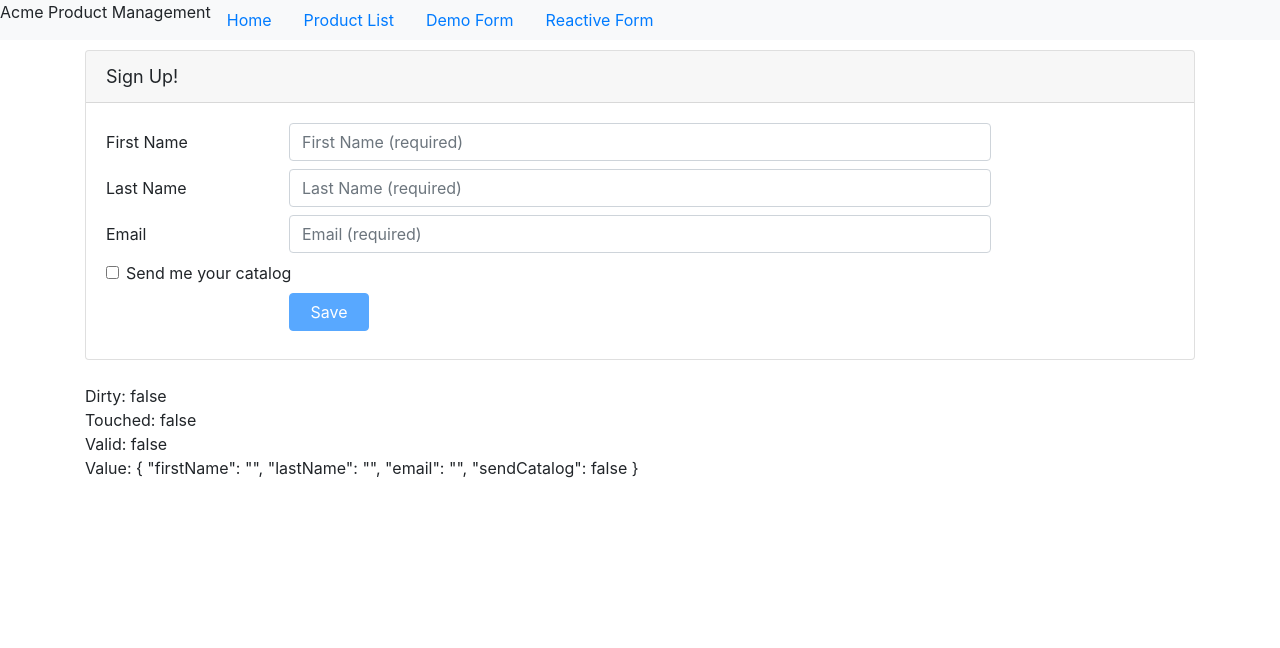
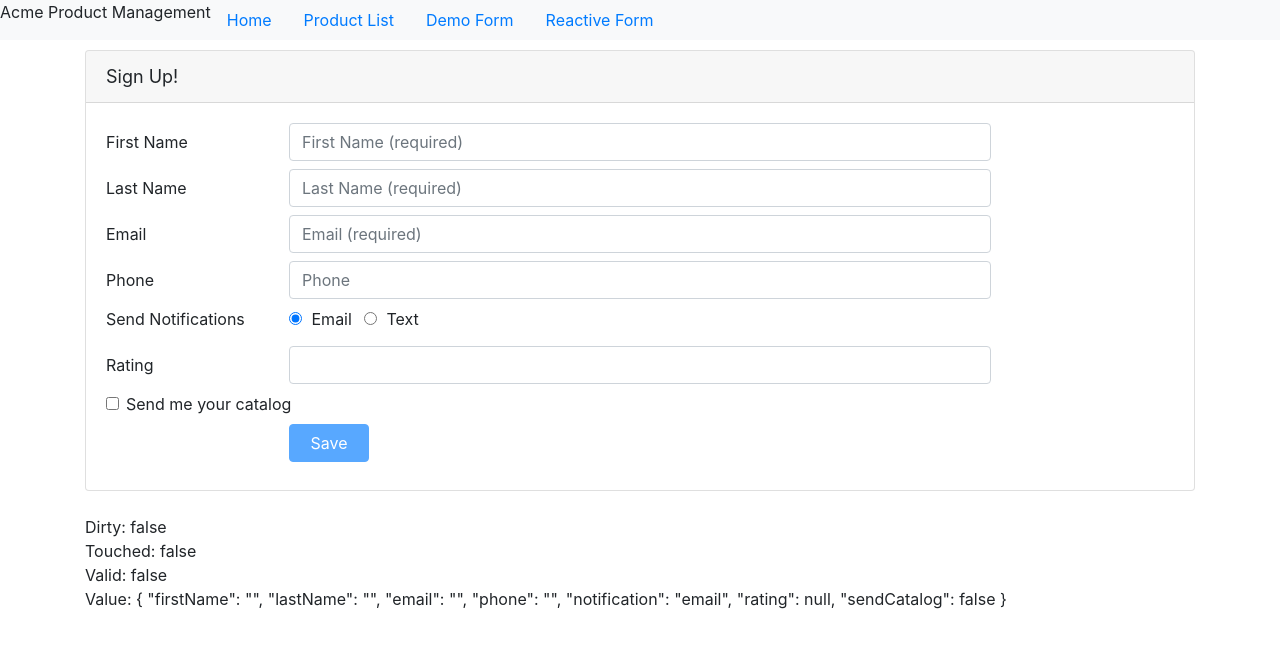
Before and after one commit to RahulKumarParihar/APM, an Angular app: page /reactiveform in a window 1280 px wide. Shown: the top 648 px of the page. Built offline with nearby package versions, Linux system fonts and the light colour scheme.

Commit message:
Adding Reactive form with validation

```diff
--- a/package.json
+++ b/package.json
@@ -3,7 +3,7 @@
   "version": "0.0.0",
   "scripts": {
     "ng": "ng",
-    "start": "ng serve",
+    "start": "ng serve -o",
     "build": "ng build",
     "test": "ng test",
     "lint": "ng lint",
--- a/src/app/app.module.ts
+++ b/src/app/app.module.ts
@@ -1,5 +1,5 @@
 import { BrowserModule } from '@angular/platform-browser';
-import { FormsModule } from '@angular/forms';
+import { FormsModule, ReactiveFormsModule } from '@angular/forms';
 import { NgModule } from '@angular/core';
 import { HttpClientModule } from '@angular/common/http';
 
@@ -16,19 +16,22 @@
 
 @NgModule({
   declarations: [
-    AppComponent, ProductListComponent, ConvertToSpacePipe, StarComponent, ProductDetailComponent, WelcomeComponent, DemoformComponent, ReactiveDemoComponent
+    AppComponent, ProductListComponent, ConvertToSpacePipe, StarComponent,
+    ProductDetailComponent, WelcomeComponent, DemoformComponent, ReactiveDemoComponent
   ],
   imports: [
-    BrowserModule, FormsModule, HttpClientModule, RouterModule.forRoot([
-      {path: 'products', component: ProductListComponent},
-      {path: 'products/:id',
+    BrowserModule, FormsModule, ReactiveFormsModule, HttpClientModule, RouterModule.forRoot([
+      { path: 'products', component: ProductListComponent },
+      {
+        path: 'products/:id',
         canActivate: [ProductDetailGuard],
-        component: ProductDetailComponent},
-      {path: 'demoform', component: DemoformComponent},
-      {path: 'reactiveform', component: ReactiveDemoComponent},
-      {path: 'welcome', component: WelcomeComponent},
-      {path: '', redirectTo: 'welcome', pathMatch: 'full'},
-      {path: '**', redirectTo: 'welcome', pathMatch: 'full'}
+        component: ProductDetailComponent
+      },
+      { path: 'demoform', component: DemoformComponent },
+      { path: 'reactiveform', component: ReactiveDemoComponent },
+      { path: 'welcome', component: WelcomeComponent },
+      { path: '', redirectTo: 'welcome', pathMatch: 'full' },
+      { path: '**', redirectTo: 'welcome', pathMatch: 'full' }
     ])
   ],
   bootstrap: [AppComponent]
--- a/src/app/form/reactive-demo/reactive-demo.component.html
+++ b/src/app/form/reactive-demo/reactive-demo.component.html
@@ -5,8 +5,8 @@
 
   <div class="card-body">
     <form novalidate
-          (ngSubmit)="save(signupForm)"
-          #signupForm="ngForm">
+          (ngSubmit)="save()"
+          [formGroup]="customerForm">
 
       <div class="form-group row mb-2">
         <label class="col-md-2 col-form-label"
@@ -16,17 +16,13 @@
                  id="firstNameId"
                  type="text"
                  placeholder="First Name (required)"
-                 required
-                 minlength="3"
-                 [(ngModel)]=customer.firstName
-                 name="firstName"
-                 #firstNameVar="ngModel"
-                 [ngClass]="{'is-invalid': (firstNameVar.touched || firstNameVar.dirty) && !firstNameVar.valid }" />
+                 formControlName="firstName"
+                 [ngClass]="{'is-invalid': (customerForm.get('firstName').touched || customerForm.get('firstName').dirty) && !customerForm.get('firstName').valid }" />
           <span class="invalid-feedback">
-            <span *ngIf="firstNameVar.errors?.required">
+            <span *ngIf="customerForm.get('firstName').errors?.required">
               Please enter your first name.
             </span>
-            <span *ngIf="firstNameVar.errors?.minlength">
+            <span *ngIf="customerForm.get('firstName').errors?.minlength">
               The first name must be longer than 3 characters.
             </span>
           </span>
@@ -41,17 +37,13 @@
                  id="lastNameId"
                  type="text"
                  placeholder="Last Name (required)"
-                 required
-                 maxlength="50"
-                 [(ngModel)]="customer.lastName"
-                 name="lastName"
-                 #lastNameVar="ngModel"
-                 [ngClass]="{'is-invalid': (lastNameVar.touched || lastNameVar.dirty) && !lastNameVar.valid }" />
+                 formControlName="lastName"
+                 [ngClass]="{'is-invalid': (customerForm.get('lastName').touched || customerForm.get('lastName').dirty) && !customerForm.get('lastName').valid }" />
           <span class="invalid-feedback">
-            <span *ngIf="lastNameVar.errors?.required">
+            <span *ngIf="customerForm.get('lastName').errors?.required">
               Please enter your last name.
             </span>
-            <span *ngIf="lastNameVar.errors?.maxlength">
+            <span *ngIf="customerForm.get('lastName').errors?.maxlength">
               The last name must be less than 50 characters.
             </span>
           </span>
@@ -66,18 +58,68 @@
                  id="emailId"
                  type="email"
                  placeholder="Email (required)"
-                 required
-                 email
-                 [(ngModel)]="customer.email"
-                 name="email"
-                 #emailVar="ngModel"
-                 [ngClass]="{'is-invalid': (emailVar.touched || emailVar.dirty) && !emailVar.valid }" />
+                 formControlName = "email"
+                 [ngClass]="{'is-invalid': (customerForm.get('email').touched || customerForm.get('email').dirty) && !customerForm.get('email').valid }" />
           <span class="invalid-feedback">
-            <span *ngIf="emailVar.errors?.required">
+            <span *ngIf="customerForm.get('email').errors?.required">
               Please enter your email address.
             </span>
-            <span *ngIf="emailVar.errors?.email">
+            <span *ngIf="customerForm.get('email').errors?.email">
               Please enter a valid email address.
+            </span>
+          </span>
+        </div>
+      </div>
+
+      <div class="form-group row mb-2">
+        <label class="col-md-2 col-form-label"
+               for="phoneId">Phone</label>
+        <div class="col-md-8">
+          <input class="form-control"
+                 id="phoneId"
+                 type="tel"
+                 placeholder="Phone"
+                 formControlName = "phone"
+                 [ngClass]="{'is-invalid': (customerForm.get('phone').touched || customerForm.get('phone').dirty) && !customerForm.get('phone').valid }" />
+          <span class="invalid-feedback">
+            <span *ngIf="customerForm.get('phone').errors?.required">
+              Please enter your phone number;
+            </span>
+          </span>
+        </div>
+      </div>
+
+      <div class="form-group row mb-2">
+        <label class="col-md-2 col-form-label pt-0"
+               >Send Notifications</label>
+        <div class="col-md-8">
+          <div class="form-check form-check-inline">
+            <label class="form-check-label">
+              <input class="form-check-input"
+              type="radio" value="email" formControlName = "notification" (click)="setNotification('email')"> Email
+            </label>
+          </div>
+          <div class="form-check form-check-inline">
+            <label class="form-check-label">
+              <input class="form-check-input"
+              type="radio" value="text" formControlName = "notification" (click)="setNotification('text')"> Text
+            </label>
+          </div>
+        </div>
+      </div>
+
+      <div class="form-group row mb-2">
+        <label class="col-md-2 col-form-label"
+               for="ratingId">Rating</label>
+        <div class="col-md-8">
+          <input class="form-control"
+                 id="ratingId"
+                 type="number"
+                 formControlName = "rating"
+                 [ngClass]="{'is-invalid': (customerForm.get('rating').touched || customerForm.get('rating').dirty) && !customerForm.get('rating').valid }" />
+          <span class="invalid-feedback">
+            <span *ngIf="customerForm.get('rating').errors?.required">
+              Please rate your experience from 1 to 5
             </span>
           </span>
         </div>
@@ -90,13 +132,12 @@
               <input class="form-check-input"
                      id="sendCatalogId"
                      type="checkbox"
-                     [(ngModel)]="customer.sendCatalog"
-                     name="sendCatalog"> Send me your catalog
+                     formControlName="sendCatalog"> Send me your catalog
             </label>
           </div>
         </div>
       </div>
-
+<!--
       <div *ngIf="customer.sendCatalog">
         <div class="form-group row mb-2">
           <label class="col-md-2 col-form-label pt-0">Address Type</label>
@@ -200,14 +241,14 @@
           </div>
         </div>
       </div>
-
+ -->
       <div class="form-group row mb-2">
         <div class="offset-md-2 col-md-4">
           <button class="btn btn-primary mr-3"
                   type="submit"
                   style="width:80px"
-                  [title]="signupForm.valid ? 'Save your entered data' : 'Disabled until the form data is valid'"
-                  [disabled]="!signupForm.valid">
+                  [title]="customerForm.valid ? 'Save your entered data' : 'Disabled until the form data is valid'"
+                  [disabled]="!customerForm.valid">
             Save
           </button>
         </div>
@@ -215,7 +256,7 @@
     </form>
   </div>
 </div>
-<br>Dirty: {{ signupForm.dirty }}
-<br>Touched: {{ signupForm.touched }}
-<br>Valid: {{ signupForm.valid }}
-<br>Value: {{ signupForm.value | json }}
+<br>Dirty: {{ customerForm.dirty }}
+<br>Touched: {{ customerForm.touched }}
+<br>Valid: {{ customerForm.valid }}
+<br>Value: {{ customerForm.value | json }}
--- a/src/app/form/reactive-demo/reactive-demo.component.ts
+++ b/src/app/form/reactive-demo/reactive-demo.component.ts
@@ -1,22 +1,49 @@
 import { Component, OnInit } from '@angular/core';
 import { Customer } from '../customer';
-import { NgForm } from '@angular/forms';
+import { FormGroup, FormBuilder, Validators, AbstractControl } from '@angular/forms';
 
+function ratingRange(c: AbstractControl): { [key: string]: boolean } | null {
+  if (c.value !== null && (isNaN(c.value) || c.value < 1 || c.value > 5)) {
+    return { range: true };
+  }
+  return null;
+}
 @Component({
   selector: 'app-reactive-demo',
   templateUrl: './reactive-demo.component.html',
   styleUrls: ['./reactive-demo.component.css']
 })
 export class ReactiveDemoComponent implements OnInit {
+  customerForm: FormGroup;
   customer = new Customer();
 
-  constructor() { }
+  constructor(private fb: FormBuilder) { }
 
-  ngOnInit() { }
+  ngOnInit() {
+    this.customerForm = this.fb.group({
+      firstName: ['', [Validators.required, Validators.minLength(3)]],
+      lastName: ['', [Validators.required, Validators.maxLength(50)]],
+      email: ['', [Validators.required, Validators.email]],
+      phone: '',
+      notification: 'email',
+      rating: [null, ratingRange],
+      sendCatalog: false
+    });
+  }
 
-  save(customerForm: NgForm) {
-    console.log(customerForm.form);
-    console.log('Saved: ' + customerForm.value);
+  save() {
+    console.log(this.customerForm);
+    console.log('Saved: ' + this.customerForm.value);
+  }
+
+  setNotification(notifyVia: string): void {
+    const phoneControl = this.customerForm.get('phone');
+    if (notifyVia === 'text') {
+      phoneControl.setValidators(Validators.required);
+    } else {
+      phoneControl.clearValidators();
+    }
+    phoneControl.updateValueAndValidity();
   }
 
 }
```
